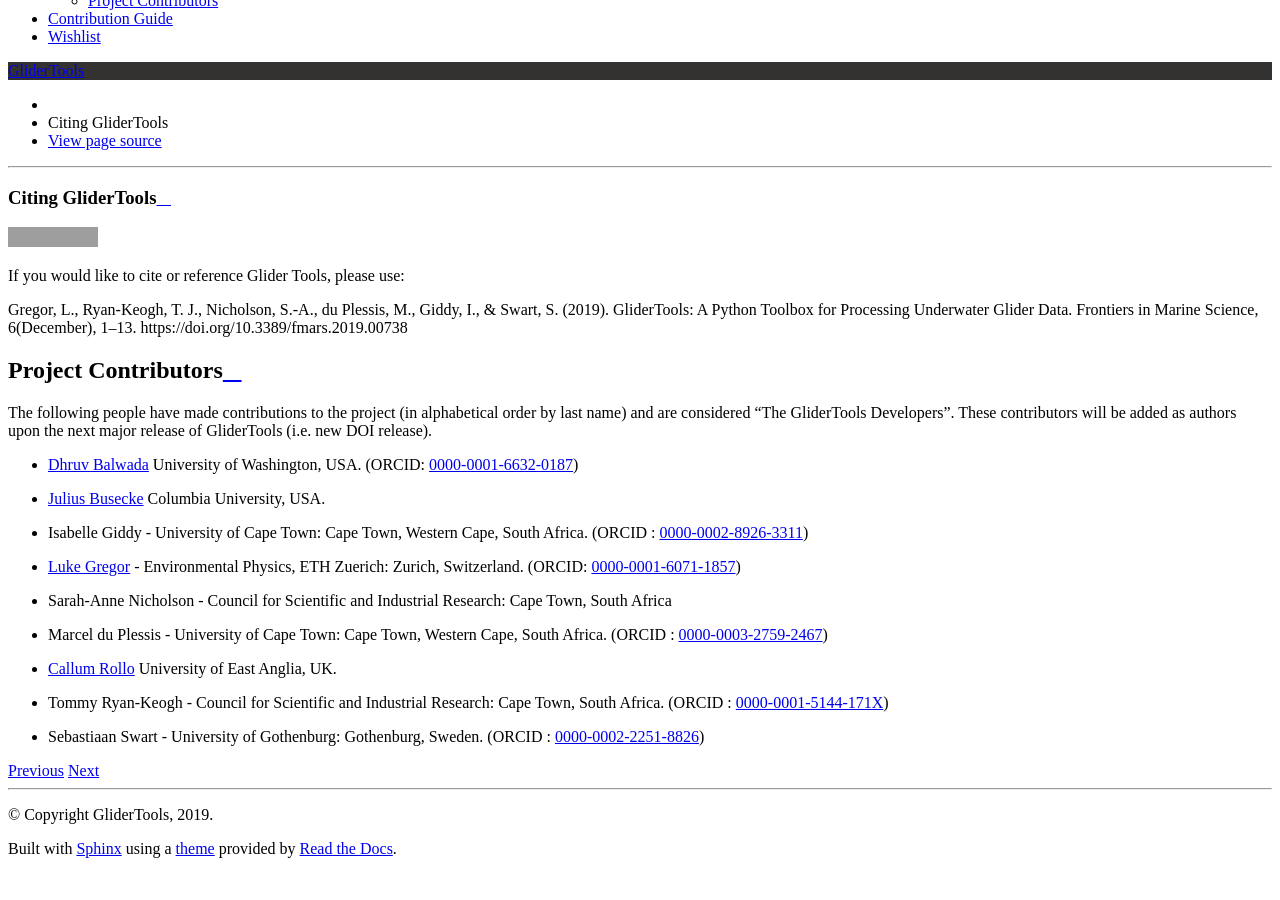
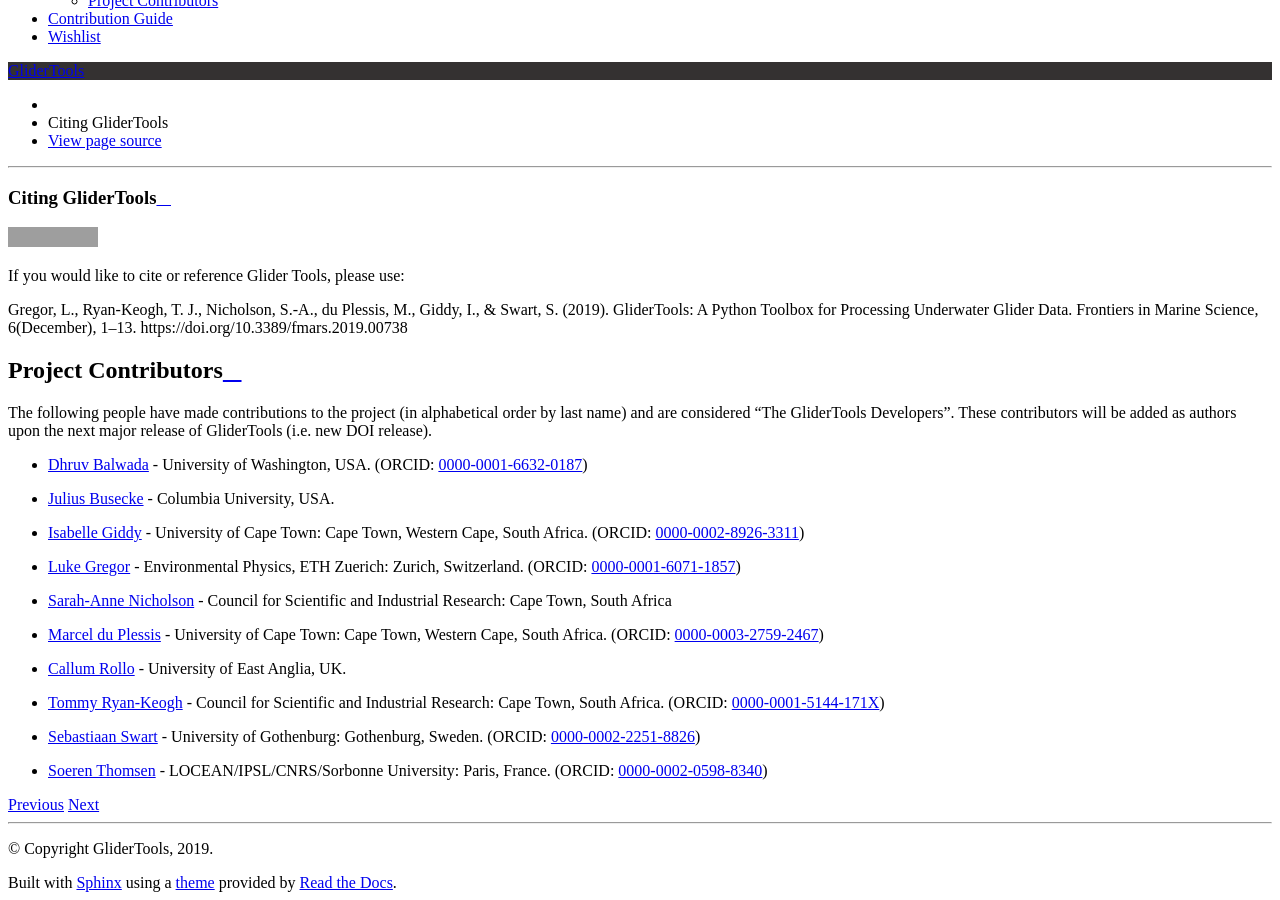
Before and after one commit to GliderToolsCommunity/GliderTools, a Sphinx documentation site: the page built from docs/authors.md, in a window 1280 px wide and 900 px high, scrolled down 797 px. Built offline with Sphinx 7.4.7 and the Read the Docs theme 2.0.0, drawn with Linux system fonts in a browser that asks for light colours; before the commit the page ends 1663 px from its top, so only the background shows below that; grey boxes are pictures that could not be loaded.

Commit message:
Update authors.md
I added myself as a contributor, cleaned up the format a bit and added links to personal GitHub pages or other websites.
I tested all links.

@jbusecke, @sarahnicholson and @callumrollo do you want to add your ORCID ID?

```diff
--- a/docs/authors.md
+++ b/docs/authors.md
@@ -12,12 +12,13 @@
 --------------------
 
 The following people have made contributions to the project (in alphabetical order by last name) and are considered "The GliderTools Developers". These contributors will be added as authors upon the next major release of GliderTools (i.e. new DOI release).
-- [Dhruv Balwada](https://dhruvbalwada.github.io/) University of Washington, USA. (ORCID: [0000-0001-6632-0187](https://orcid.org/0000-0001-6632-0187))
-- [Julius Busecke](http://jbusecke.github.io/) Columbia University, USA.
-- Isabelle Giddy - University of Cape Town: Cape Town, Western Cape, South Africa. (ORCID : [0000-0002-8926-3311](https://orcid.org/0000-0002-8926-3311))
-- [Luke Gregor](https://github.com/luke-gregor) - Environmental Physics, ETH Zuerich: Zurich, Switzerland. (ORCID: [0000-0001-6071-1857](https://orcid.org/0000-0001-6071-1857))
-- Sarah-Anne Nicholson - Council for Scientific and Industrial Research: Cape Town, South Africa
-- Marcel du Plessis - University of Cape Town: Cape Town, Western Cape, South Africa. (ORCID : [0000-0003-2759-2467](https://orcid.org/0000-0003-2759-2467))
-- [Callum Rollo](https://callumrollo.github.io/) University of East Anglia, UK.
-- Tommy Ryan-Keogh - Council for Scientific and Industrial Research: Cape Town, South Africa. (ORCID : [0000-0001-5144-171X](https://orcid.org/0000-0001-5144-171X))
-- Sebastiaan Swart - University of Gothenburg: Gothenburg, Sweden. (ORCID : [0000-0002-2251-8826](https://orcid.org/0000-0002-2251-8826))
+- [Dhruv Balwada](https://dhruvbalwada.github.io/) - University of Washington, USA. (ORCID: [0000-0001-6632-0187](https://orcid.org/0000-0001-6632-0187))
+- [Julius Busecke](http://jbusecke.github.io/) -  Columbia University, USA.
+- [Isabelle Giddy](https://github.com/isgiddy/) - University of Cape Town: Cape Town, Western Cape, South Africa. (ORCID: [0000-0002-8926-3311](https://orcid.org/0000-0002-8926-3311))
+- [Luke Gregor](https://github.com/lukegre) - Environmental Physics, ETH Zuerich: Zurich, Switzerland. (ORCID: [0000-0001-6071-1857](https://orcid.org/0000-0001-6071-1857))
+- [Sarah-Anne Nicholson](https://github.com/sarahnicholson) - Council for Scientific and Industrial Research: Cape Town, South Africa
+- [Marcel du Plessis](https://mduplessis.com) - University of Cape Town: Cape Town, Western Cape, South Africa. (ORCID: [0000-0003-2759-2467](https://orcid.org/0000-0003-2759-2467))
+- [Callum Rollo](https://callumrollo.github.io/) -  University of East Anglia, UK.
+- [Tommy Ryan-Keogh](https://github.com/tjryankeogh) - Council for Scientific and Industrial Research: Cape Town, South Africa. (ORCID: [0000-0001-5144-171X](https://orcid.org/0000-0001-5144-171X))
+- [Sebastiaan Swart](https://sebswart.com) - University of Gothenburg: Gothenburg, Sweden. (ORCID: [0000-0002-2251-8826](https://orcid.org/0000-0002-2251-8826))
+- [Soeren Thomsen](https://github.com/soerenthomsen) - LOCEAN/IPSL/CNRS/Sorbonne University: Paris, France. (ORCID: [0000-0002-0598-8340](https://orcid.org/0000-0002-0598-8340))
```
